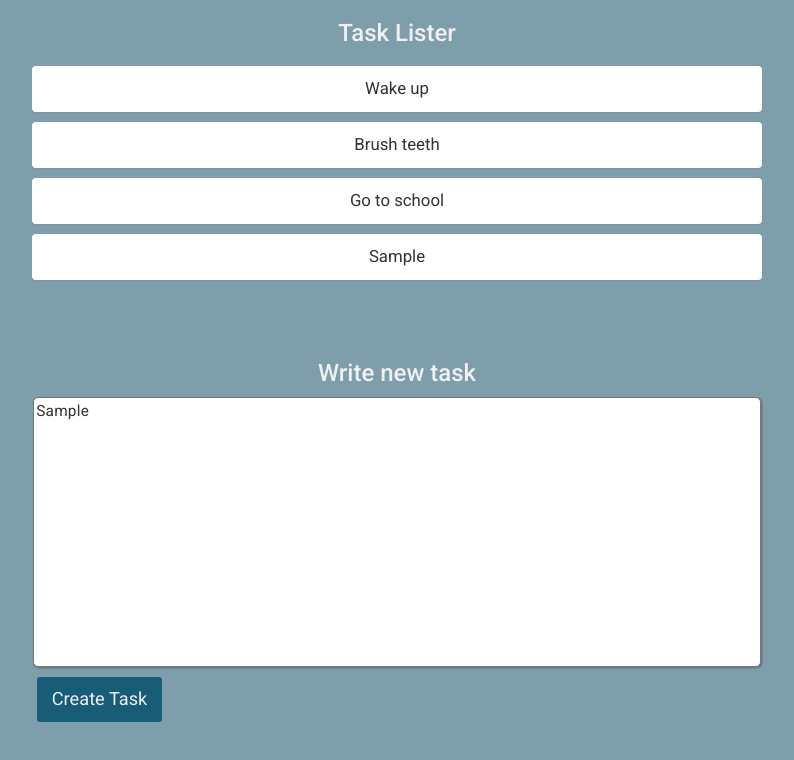
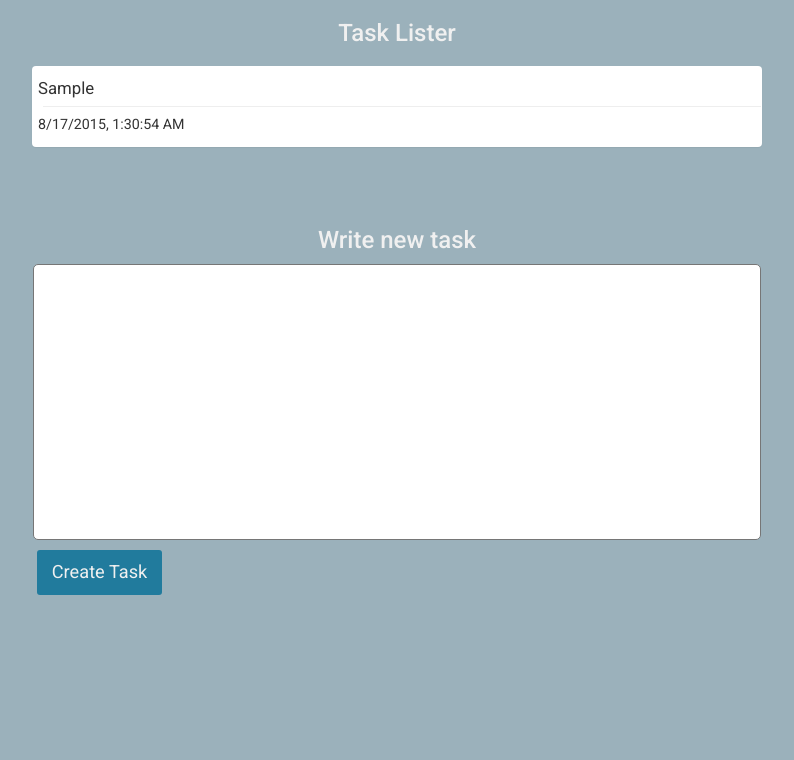
Before and after one commit to S9B52D6/task-lister, a website: page static/index.html in a window 1280 px wide. Both pictures are taken after typing "Sample" into the empty fields and a click on the button "Create Task". Shown: the whole page, without its empty margins (243-1037 px from the left). Drawn offline with nearby package versions, Linux system fonts and the light colour scheme.

Commit message:
Completed view and local controller

```diff
--- a/static/css/style.css
+++ b/static/css/style.css
@@ -1,9 +1,10 @@
 @import url(http://fonts.googleapis.com/css?family=Roboto:400,700,500);
+@import url(http://fonts.googleapis.com/css?family=Inconsolata);
 
 body
 {
   font-family: 'Roboto', sans-serif;
-  background-color: #7e9eac;
+  background-color: #9bb1bb;
 }
 
 h1, h2, h3, h4
@@ -15,21 +16,23 @@ h1, h2, h3, h4
 textarea
 {
   border-radius: 5px;
-  border: 1px solid rgba(#606060, 0.78);
-  box-shadow: .75px .75px .75px .75px rgba(54, 54, 54, 0.33);
+  /*border: 1px solid rgba(#606060, 0.00);*/
   width: 97%;
   display: block;
   margin: 10px auto;
+  padding: 5px;
   font-size: 110%;
   letter-spacing: 0.2px;
   resize: none;
 }
 
+textarea:focus {box-shadow: 1px 1px 1px 1px rgba(54, 54, 54, 0.45);}
+
 input[type=button]
 {
   border-radius: 3px;
   border: 20px;
-  background-color: #175d77;
+  background-color: #217b9d;
   color: #f0f0f0;
   width: 125px;
   height: 45px;
@@ -37,12 +40,31 @@ input[type=button]
   margin: 0 2%;
 }
 
+input[type=button]:hover
+{
+    background-color: #19627d;
+}
+
 .panel-body
 {
-  padding: 10px 5% 10px 5%;
+  padding: 10px 5px 10px 5px;
   margin: 10px;
   font-size: 120%;
-  text-align: center;
+  text-align: left;
+}
+
+.panel-body hr
+{
+    margin: 5px;
+    padding: 0;
+    width: 100%;
+
+}
+
+.panel-body hr + span
+{
+    font-size: 85%;
+    font-family: 'Inconsolata', ;
 }
 
 .sectionPadding
--- a/static/index.html
+++ b/static/index.html
@@ -23,7 +23,9 @@
         <div class="col-md-2"></div>
         <div class="col-md-8">
           <div class="panel panel-body" ng-repeat="task in tasks">
-            {{ task }}
+            {{ task.text }}
+            <hr>
+            <span>{{ task.timestamp }}</span>
           </div>
         </div>
       </div>
--- a/static/js/app/task.js
+++ b/static/js/app/task.js
@@ -1,9 +1,10 @@
 angular.module('task-lister', [])
 
   .controller('taskController', function($scope, $http) {
-    $scope.tasks = ["Wake up", "Brush teeth", "Go to school"];
+    $scope.tasks = [];
 
     $scope.addTask = function(newTask) {
-      $scope.tasks.push(newTask);
+      $scope.tasks.push({text: newTask, timestamp: new Date().toLocaleString()});
+      $scope.newTask = "";
     };
   });
```
